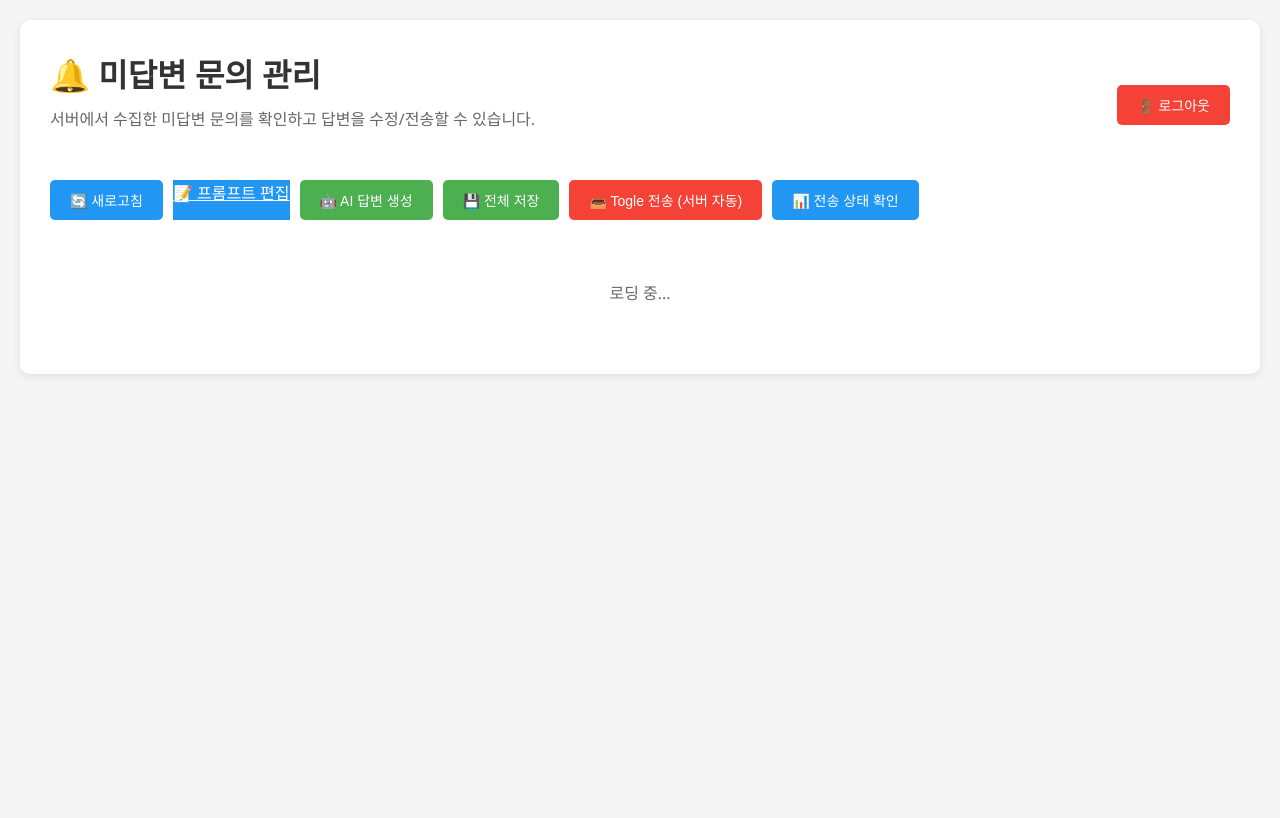
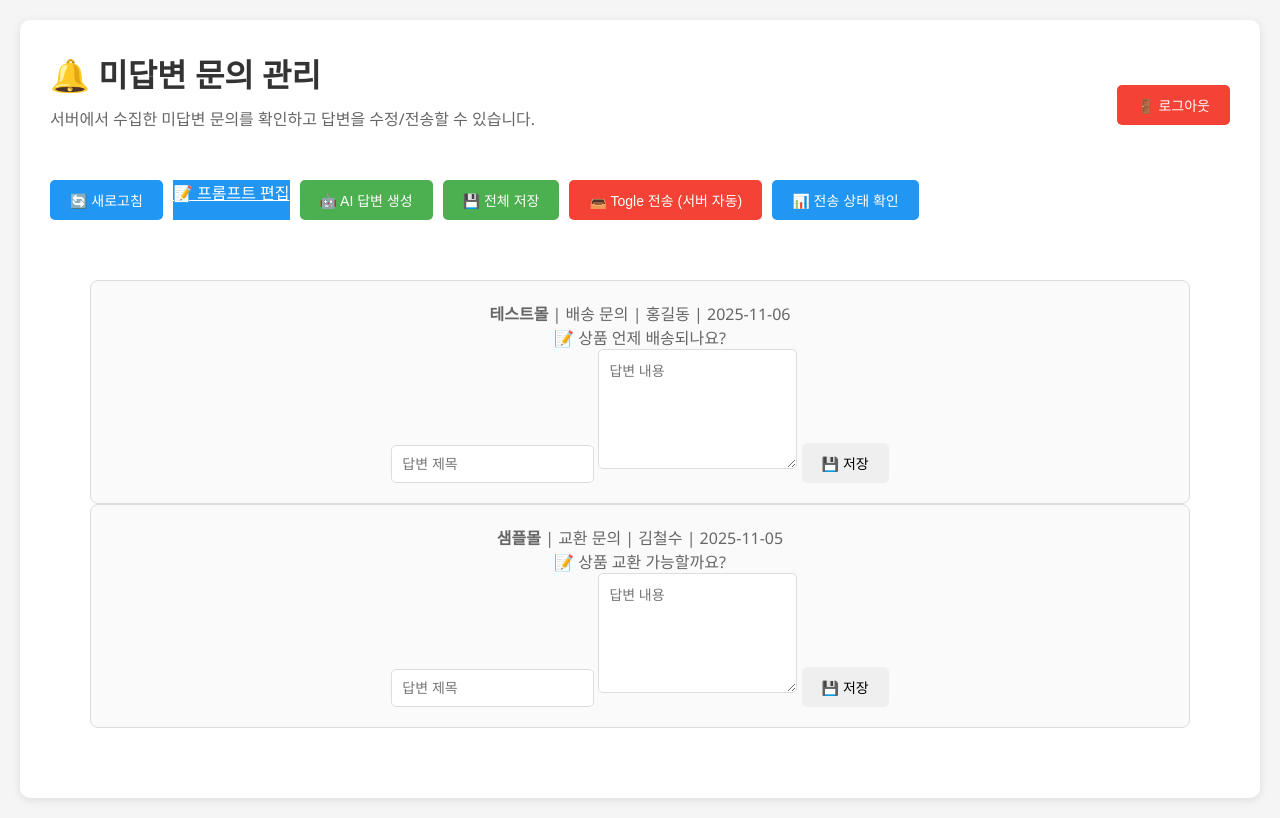
Before and after one commit to newghi/3float, a Flask app: page /togle/external in a window 1280 px wide. Before the commit the page ends 376 px from the top, so only its background shows below. Run offline with Flask 3, Linux system fonts and the light colour scheme; a user stored in the database is signed in; parts of the project's set-up code (start-up, migrations or seed data) failed here and were passed over.

Commit message:
no message

```diff
--- a/togleCS_v1.0.4/app/templates/external_view.html
+++ b/togleCS_v1.0.4/app/templates/external_view.html
@@ -60,7 +60,7 @@
         <div id="content" class="loading">로딩 중...</div>
     </div>
 
-    <script>
+    <!-- <script>
         // ⚙️ 서버 URL 설정 (실제 서버 IP로 변경)
         const SERVER_URL = 'http://220.120.14.112:5005';
 
@@ -296,9 +296,9 @@
                 setTimeout(() => msgDiv.innerHTML = '', 5000);
             }
         }
-    </script>
-    <!-- <script>
-    // ⚙️ 임시 테스트용 데이터
+    </script> -->
+<script>
+    // ⚙️ 테스트용 데이터
     let inquiries = [
         {
             id: 1,
@@ -309,101 +309,83 @@
             q_question: "상품 언제 배송되나요?",
             q_answer_title: "",
             q_answer_content: ""
+        },
+        {
+            id: 2,
+            q_shopping_mall: "샘플몰",
+            q_type: "교환 문의",
+            q_writer: "김철수",
+            q_date: "2025-11-05",
+            q_question: "상품 교환 가능할까요?",
+            q_answer_title: "",
+            q_answer_content: ""
         }
     ];
 
-    // 페이지 로드 시 자동 실행
-    window.onload = () => {
-        renderInquiries();
-    };
+    window.onload = () => renderInquiries();
 
-    // 화면에 문의 목록 표시
     function renderInquiries() {
         const content = document.getElementById('content');
-
         if (inquiries.length === 0) {
             content.innerHTML = '<div class="empty">📭 미답변 문의가 없습니다.</div>';
             return;
         }
 
-        content.innerHTML = `
-            <div class="inquiry-list">
-                ${inquiries.map((item, idx) => `
-                    <div class="inquiry-item" data-id="${item.id}">
-                        <div class="inquiry-header">
-                            <div class="inquiry-meta">
-                                <span><strong>쇼핑몰:</strong> ${item.q_shopping_mall}</span>
-                                <span><strong>유형:</strong> ${item.q_type}</span>
-                                <span><strong>작성자:</strong> ${item.q_writer}</span>
-                                <span><strong>날짜:</strong> ${item.q_date}</span>
-                            </div>
-                            <span class="status-badge ${item.q_answer_title ? 'status-modified' : 'status-pending'}">
-                                ${item.q_answer_title ? '답변 작성됨' : '답변 대기'}
-                            </span>
-                        </div>
-
-                        <div class="inquiry-question">
-                            <strong>📝 질문:</strong><br>
-                            ${item.q_question}
-                        </div>
-
-                        <div class="inquiry-answer">
-                            <div class="form-group">
-                                <label for="title-${item.id}">답변 제목</label>
-                                <input type="text" id="title-${item.id}" value="${item.q_answer_title || ''}"
-                                       placeholder="답변 제목을 입력하세요">
-                            </div>
-
-                            <div class="form-group">
-                                <label for="content-${item.id}">답변 내용</label>
-                                <textarea id="content-${item.id}" placeholder="답변 내용을 입력하세요">${item.q_answer_content || ''}</textarea>
-                            </div>
-
-                            <button class="btn-secondary" onclick="saveOne(${item.id})">💾 이 답변만 저장</button>
-                        </div>
-                    </div>
-                `).join('')}
+        content.innerHTML = inquiries.map(item => `
+            <div class="inquiry-item" data-id="${item.id}">
+                <div><strong>${item.q_shopping_mall}</strong> | ${item.q_type} | ${item.q_writer} | ${item.q_date}</div>
+                <div>📝 ${item.q_question}</div>
+                <div>
+                    <input type="text" id="title-${item.id}" value="${item.q_answer_title}" placeholder="답변 제목">
+                    <textarea id="content-${item.id}" placeholder="답변 내용">${item.q_answer_content}</textarea>
+                    <button onclick="saveOne(${item.id})">💾 저장</button>
+                </div>
             </div>
-        `;
+        `).join('');
     }
 
-    // 개별 답변 저장 (임시 동작: 화면에서만 반영)
+    // 개별 저장
     function saveOne(id) {
         const title = document.getElementById(`title-${id}`).value;
         const content = document.getElementById(`content-${id}`).value;
-
-        // 데이터 업데이트
         const inquiry = inquiries.find(i => i.id === id);
         inquiry.q_answer_title = title;
         inquiry.q_answer_content = content;
 
-        showMessage('success', '✅ 저장 완료! (임시 데이터)');
+        showMessage('success', `✅ ${id}번 답변 저장 완료 (테스트용)`);
         renderInquiries();
     }
 
-    // 메시지 표시
+    // 전체 저장
+    function saveAll() {
+        inquiries.forEach(item => {
+            item.q_answer_title = document.getElementById(`title-${item.id}`).value;
+            item.q_answer_content = document.getElementById(`content-${item.id}`).value;
+        });
+        showMessage('success', `✅ 전체 ${inquiries.length}개 답변 저장 완료 (테스트용)`);
+        renderInquiries();
+    }
+
+    // 전체 전송 시뮬레이션
+    function submitAll() {
+        if (!confirm("⚠️ 테스트 모드: 실제 전송은 되지 않습니다. 계속하시겠습니까?")) return;
+
+        const answers = inquiries.map(i => ({
+            q_question: i.q_question,
+            q_answer_title: i.q_answer_title,
+            q_answer_content: i.q_answer_content
+        }));
+
+        console.log("🚀 전송 시뮬레이션:", answers);
+        showMessage('success', `✅ ${answers.length}개 답변 전송 시뮬레이션 완료 (테스트용)`);
+    }
+
     function showMessage(type, text) {
         const msgDiv = document.getElementById('message');
-        if (type === 'loading') {
-            msgDiv.innerHTML = `<div class="loading">${text}</div>`;
-        } else {
-            msgDiv.innerHTML = `<div class="${type}">${text}</div>`;
-            setTimeout(() => msgDiv.innerHTML = '', 3000);
-        }
+        msgDiv.innerHTML = `<div class="${type}">${text}</div>`;
+        setTimeout(() => msgDiv.innerHTML = '', 3000);
     }
-
-    // 🚫 전송 버튼 비활성화
-    document.querySelectorAll('.btn-danger').forEach(btn => {
-        btn.onclick = () => alert('⚠️ 테스트 모드: 전송은 막혀 있습니다.');
-    });
-
-    // 🚀 AI 답변 생성 버튼도 임시 동작
-    document.querySelectorAll('.btn-primary').forEach(btn => {
-        if (btn.innerText.includes('AI 답변 생성')) {
-            btn.onclick = () => alert('⚠️ 테스트 모드: AI 답변 생성은 막혀 있습니다.');
-        }
-    });
-</script> -->
+</script>
 
 </body>
 </html>
```
